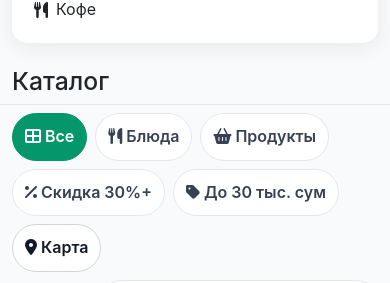
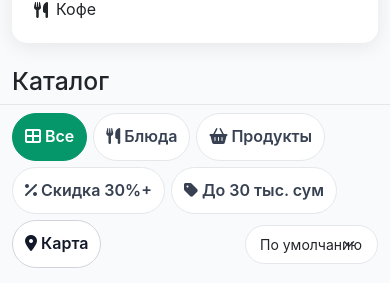
Before and after one commit to mirafzalswe/foodsave, a Django app: page /catalog/ in a window 390 px wide. Shown: the part 462-745 px from the top of the page. Run offline with Django 4.2, Linux system fonts and the light colour scheme; data comes from the database, SQL or seed files in the repository; parts of the project's set-up code (start-up, migrations or seed data) failed here and were passed over.

Commit message:
catalog ver4 bobur

```diff
--- a/templates/catalog/catalog.html
+++ b/templates/catalog/catalog.html
@@ -46,7 +46,7 @@
                     <a class="chip {% if request.GET.price_range %}active{% endif %}" href="{% url 'catalog:catalog' %}?price_range=0-500"><i class="fas fa-tag me-1"></i>До 30 тыс. сум</a>
                     <a class="chip chip-map" id="mapBtnChip" href="#" onclick="showNearbyItems();return false;"><i class="fas fa-location-dot me-1"></i>Карта</a>
                     <div class="chip-select ms-auto">
-                        <label for="sortSelect" class="me-1 text-muted small">Сортировать</label>
+                        <label for="sortSelect" class="me-1 text-muted small">Сортировка</label>
                         <select class="form-select form-select-sm" id="sortSelect" aria-label="Сортировка каталога">
                             <option value="">По умолчанию</option>
                             <option value="price">По цене</option>
@@ -205,17 +205,31 @@
 .categories-list .list-group-item.is-active { background:#ECFDF5; color:#065F46; border:1px solid #A7F3D0; }
 
 /***** Chips (incl. Map) *****/
-.quick-chips { display:flex; flex-wrap:wrap; gap:8px; align-items:center; }
-.quick-chips .chip { background:#FFF; color:#374151; border:1px solid #E5E7EB; border-radius:999px; padding:8px 12px; font-weight:600; text-decoration:none; }
+.quick-chips { display:flex; flex-wrap:wrap; gap:6px; align-items:center; }
+.quick-chips .chip { background:#FFF; color:#374151; border:1px solid #E5E7EB; border-radius:999px; padding:6px 10px; font-weight:600; text-decoration:none; }
 .quick-chips .chip:hover { background:#F9FAFB; }
 .quick-chips .chip.active { background:#059669; color:#FFF; border-color:#059669; }
 .quick-chips .chip-map { border-color:#D1D5DB; color:#111827; }
 .quick-chips .chip-map:hover { background:#F3F4F6; }
 
 /* Sort select as chip */
-.chip-select { display:flex; align-items:center; gap:6px; padding:6px 8px; border:1px solid #E5E7EB; border-radius:999px; background:#FFF; }
-.chip-select select.form-select-sm { border:none; padding:4px 8px; box-shadow:none; min-width: 160px; }
+.chip-select { display:flex; align-items:center; gap:6px; padding:6px 8px; border:1px solid #E5E7EB; border-radius:999px; background:#FFF; flex-shrink:0; }
+.chip-select label { white-space: nowrap; }
+.chip-select select.form-select-sm { border:none; padding:2px 6px; box-shadow:none; min-width: 150px; }
 .chip-select select.form-select-sm:focus { outline:none; box-shadow:none; }
+
+/* Responsive tweaks for chips/sort */
+@media (max-width: 1200px){
+  .chip-select select.form-select-sm { min-width: 140px; }
+}
+@media (max-width: 992px){
+  .quick-chips .chip { padding:5px 9px; }
+  .chip-select label { display:none; }
+  .chip-select select.form-select-sm { min-width: 120px; }
+}
+@media (max-width: 576px){
+  .chip-select select.form-select-sm { min-width: 110px; }
+}
 
 /* Desktop sticky sort/title */
 @media (min-width: 992px){
```
